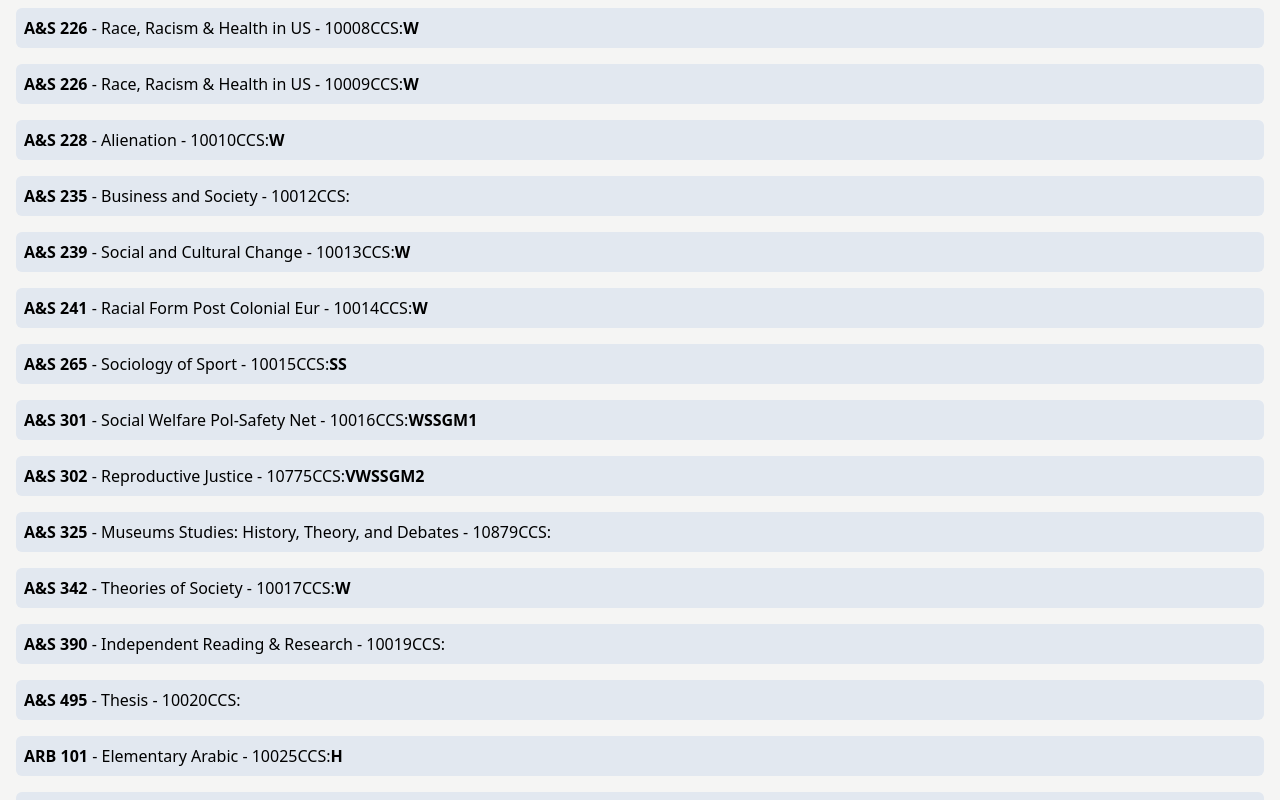
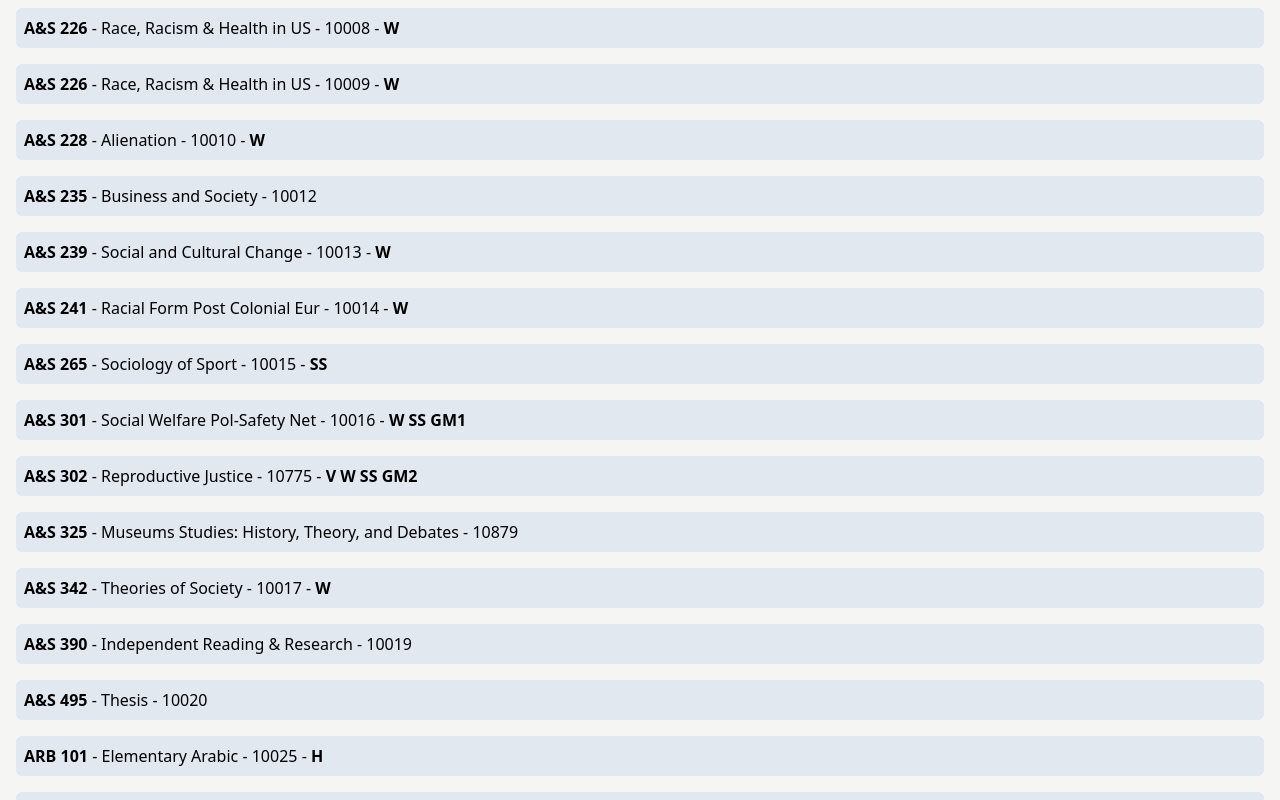
Before and after one commit to rossnoah/ClassBrowser, a SvelteKit app: page /classes in a window 1280 px wide. Shown: the part 840-1640 px from the top of the page. Built offline with nearby package versions, Linux system fonts and the light colour scheme.

Commit message:
Update +page.svelte

```diff
--- a/src/routes/classes/+page.svelte
+++ b/src/routes/classes/+page.svelte
@@ -185,35 +185,39 @@
     <p class="font-medium">- {classes[i][2]}&nbsp</p>
     <p class="font-medium">- {classes[i][3]}</p>
     <div class="flex content-end">
-    <p>CCS:</p>
+      {#if (classes[i][5]==1||classes[i][6]==1||classes[i][7]==1||classes[i][8]==1||classes[i][9]==1||classes[i][10]==1)}
+        <p class="font-medium">&nbsp-</p>
+      {/if}
+
+
     {#if (classes[i][5])==1}
     <div class="font-bold">
-        <p>V</p>
+        <p>&nbspV</p>
       </div>
     {/if}
     {#if (classes[i][6])==1}
     <div class="font-bold">
-        <p>W</p>
+        <p>&nbspW</p>
       </div>
     {/if}
     {#if (classes[i][7])==1}
     <div class="font-bold">
-      <p>SS</p>
+      <p>&nbspSS</p>
     </div>
     {/if}
     {#if (classes[i][8])==1}
     <div class="font-bold">
-      <p>H</p>
+      <p>&nbspH</p>
     </div>
     {/if}
     {#if (classes[i][9])==1}
     <div class="font-bold">
-      <p>GM1</p>
+      <p>&nbspGM1</p>
     </div>
     {/if}
     {#if (classes[i][10])==1}
     <div class="font-bold">
-      <p>GM2</p>
+      <p>&nbspGM2</p>
     </div>
     {/if}
   </div>
```
